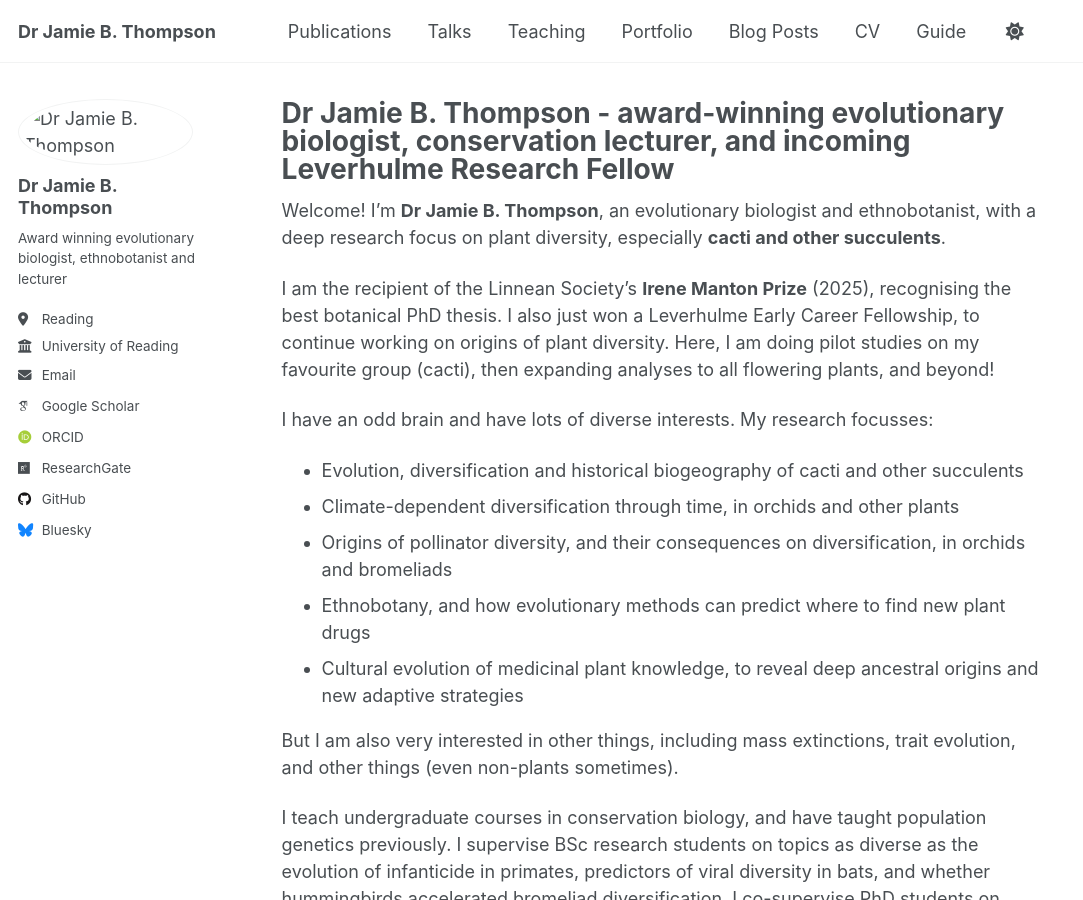
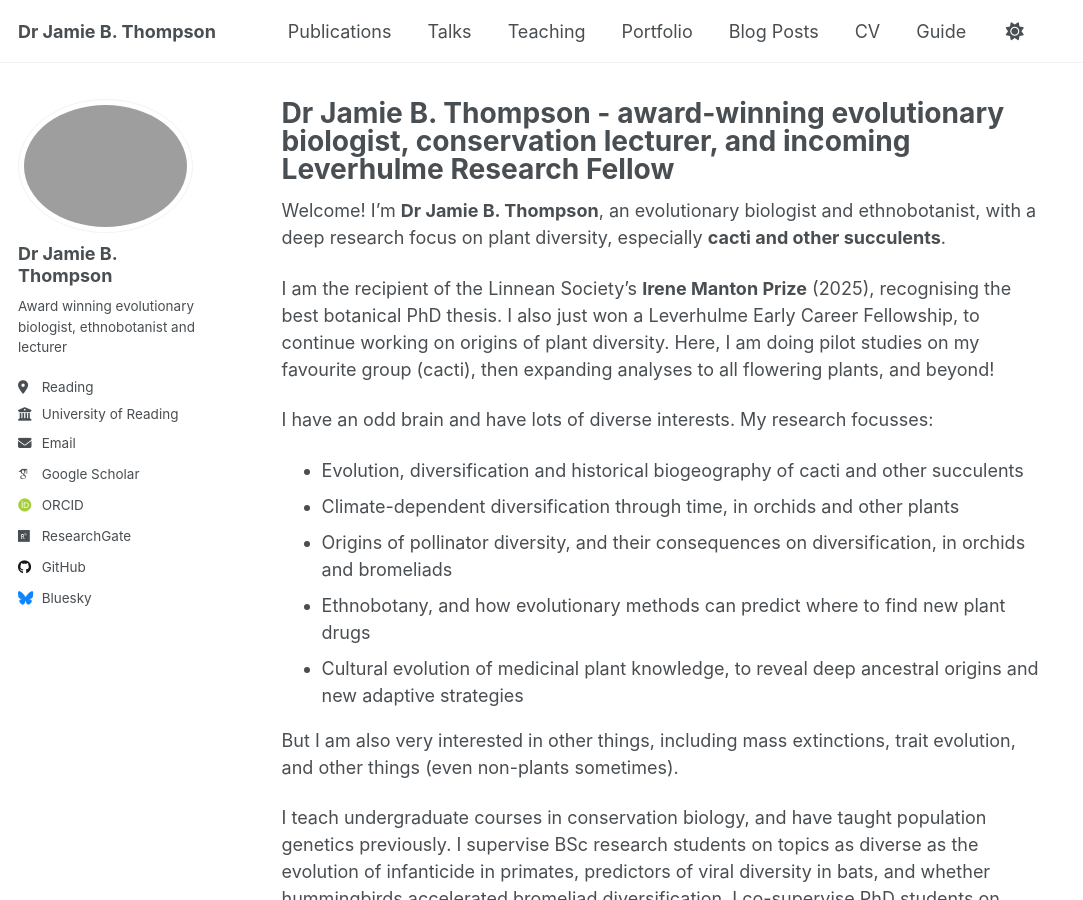
Before and after one commit to jamie-thompson/jamie-thompson.github.io, a Jekyll site: the page built from _pages/about.md, in a window 1280 px wide and 900 px high. Shown: the whole window, without its empty margins (0-1083 px from the left). Built offline with Jekyll 4.4.1, drawn with Linux system fonts in a browser that asks for light colours; some web fonts are replaced.

Commit message:
Update _config.yml

```diff
--- a/_config.yml
+++ b/_config.yml
@@ -22,7 +22,7 @@ repository               : "https://github.com/jamie-thompson/jamie-thompson.git
 #               Additional customization can be done by editing /_includes/author-profile.html
 author:
   # Biographic information
-  avatar           : images/kitten_new.jpg
+  avatar           : images/jamie_avatar_cropped.png
   name             : "Dr Jamie B. Thompson"
   bio              : "Award winning evolutionary biologist, ethnobotanist and lecturer"
   location         : "Reading"
```
